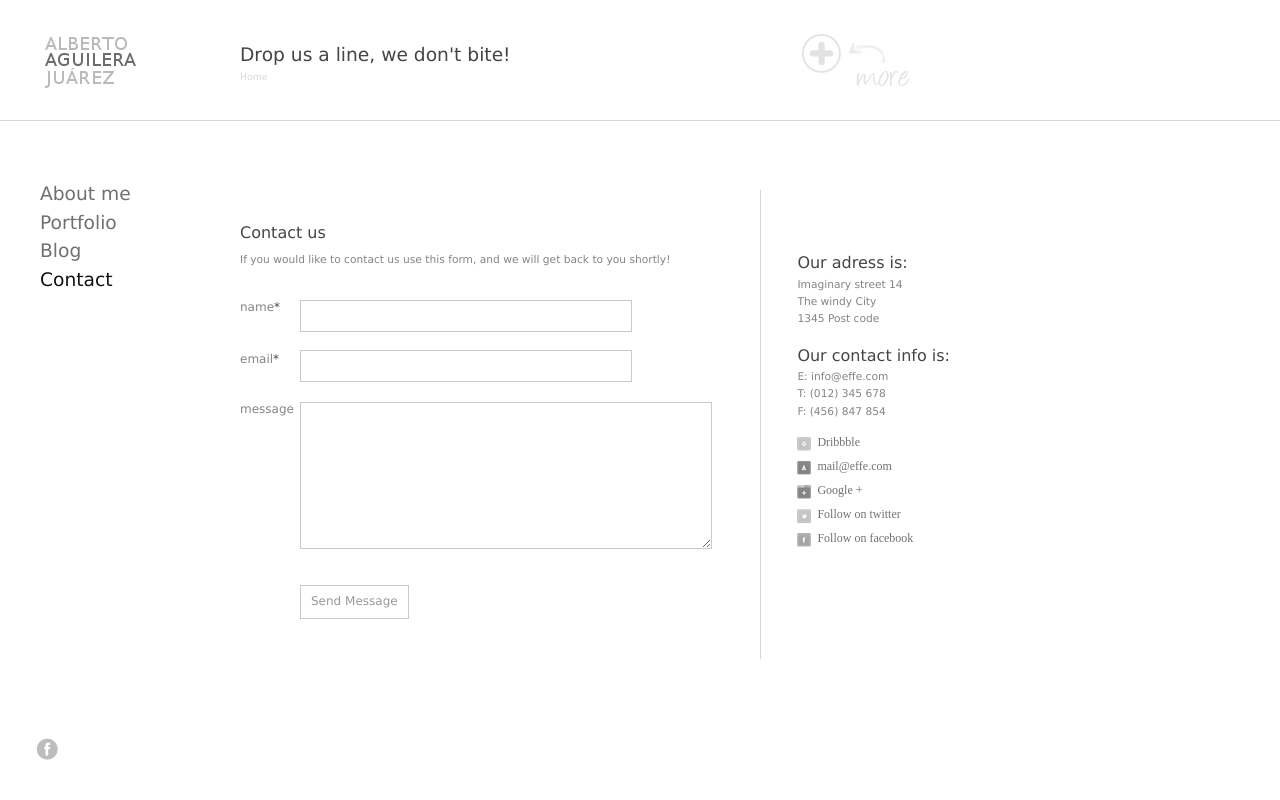
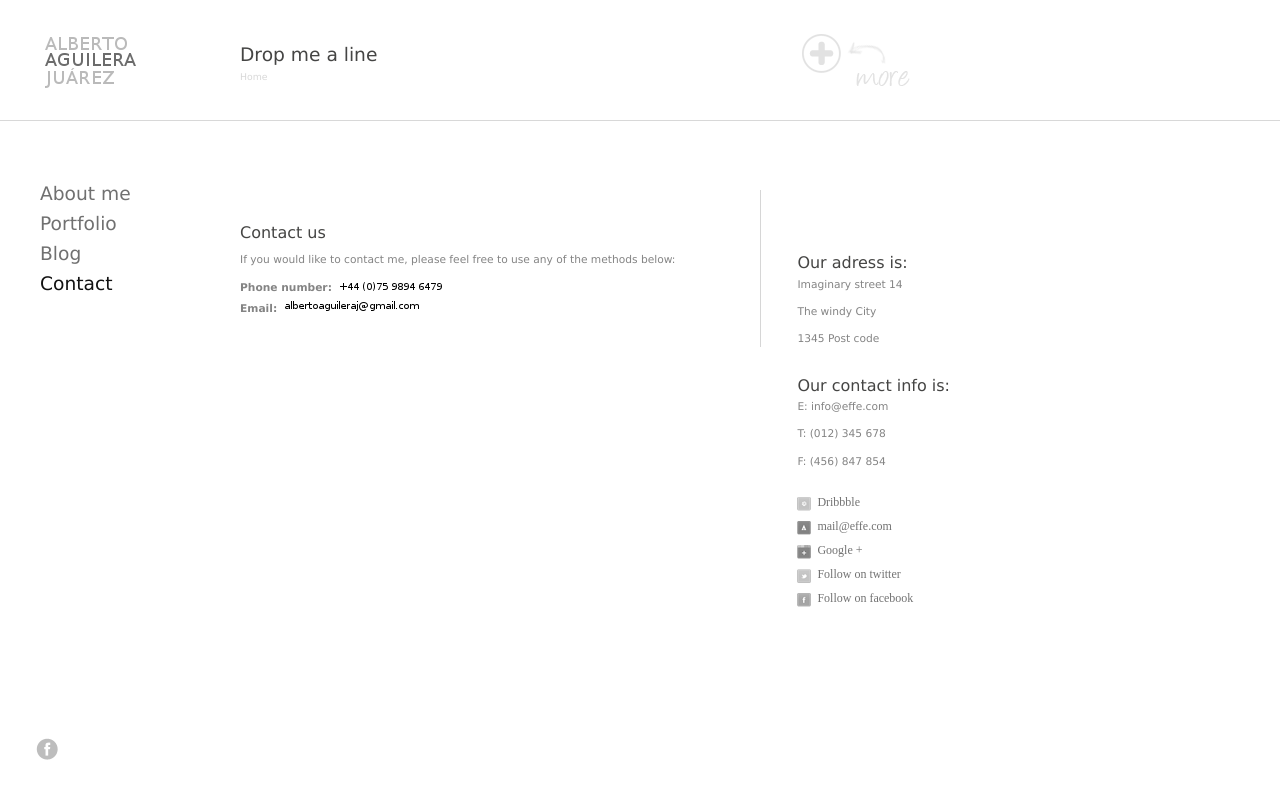
Before and after one commit to drimer/albertoaj_com, a Python web app: template templates/contact.html in a window 1280 px wide. Run offline with Jinja, Linux system fonts and the light colour scheme; the template is opened without the code that fills it, so the values that code supplies are empty; some web fonts are replaced.

Commit message:
contact: Add my contact details

```diff
--- a/static/css/style.css
+++ b/static/css/style.css
@@ -76,11 +76,19 @@ General CSS
 	margin-left: 240px;
 	z-index: 1;
 }
+ul {
+	font-family: Verdana, Arial, sans-serif;
+	line-height: 1.6em;
+	color: #848484;
+	font-size: 8pt;
+        margin-bottom: 10px;
+}
 p {
 	font-family: Verdana, Arial, sans-serif;
 	line-height: 1.6em;
 	color: #848484;
 	font-size: 8pt;
+	margin-bottom: 10px;
 }
 h1 {
 	font-family: 'Droid Serif', Verdana, Arial, sans-serif;
@@ -986,6 +994,9 @@ Contact CSS
 #contact p {
 	padding-top: 5px;
 }
+#contact .contact_method {
+        font-weight: bold;
+}
 #contactform h6 {
 	font-size: 12px;
 	color: #848484;
--- a/templates/contact.html
+++ b/templates/contact.html
@@ -2,56 +2,23 @@
 
 {% extends "base.html" %}
 
-{% block title %}Effe - Contact{% endblock %}
+{% block title %}Contact{% endblock %}
 
 {% block scripts %}
 <!-- Load contact check -->
-<script type="text/javascript">
-function MM_validateForm() { //v4.0
-  if (document.getElementById){
-    var i,p,q,nm,test,num,min,max,errors='',args=MM_validateForm.arguments;
-    for (i=0; i<(args.length-2); i+=3) { test=args[i+2]; val=document.getElementById(args[i]);
-      if (val) { nm=val.name; if ((val=val.value)!="") {
-        if (test.indexOf('isEmail')!=-1) { p=val.indexOf('@');
-          if (p<1 || p==(val.length-1)) errors+='- '+nm+' must contain an e-mail address.\n';
-        } else if (test!='R') { num = parseFloat(val);
-          if (isNaN(val)) errors+='- '+nm+' must contain a number.\n';
-          if (test.indexOf('inRange') != -1) { p=test.indexOf(':');
-            min=test.substring(8,p); max=test.substring(p+1);
-            if (num<min || max<num) errors+='- '+nm+' must contain a number between '+min+' and '+max+'.\n';
-      } } } else if (test.charAt(0) == 'R') errors += '- '+nm+' is required.\n'; }
-    } if (errors) alert('We are sorry, but there is an error:\n'+errors);
-    document.MM_returnValue = (errors == '');
-} }
-</script>
 {% endblock %}
 
-{% block section_header_text %}Drop us a line, we don't bite!{% endblock %}
+{% block section_header_text %}Drop me a line{% endblock %}
 
 {% block content %}
   <!--This is the START of the contact section-->
   <div id="contact">
     <h5 style="margin-top:10px;">Contact us</h5>
-    <p>If you would like to contact us use this form, and we will get back to you shortly!</p>
-    <form name="contact" action="contact.php" id="contactform" method="post">
-      <div class="boxes">
-        <h6>name<span class="required">*</span></h6>
-        <div class="box">
-          <input name="name" type="text" class="input" id="sender_name" />
-        </div>
-        <h6>email<span class="required">*</span></h6>
-        <div class="box">
-          <input name="email" type="text" class="input" id="sender_email" />
-        </div>
-        <h6>message</h6>
-        <div class="msgbox">
-          <textarea name="cf_message" rows="50" cols="30" class="message" id="cf_message"></textarea>
-        </div>
-        <div class="submitbtn">
-          <input type="submit" class="button btncolor" onClick="MM_validateForm('sender_name','','R');MM_validateForm('sender_email','','RisEmail');return document.MM_returnValue" value="Send Message" />
-        </div>
-      </div>
-    </form>
+    <p>If you would like to contact me, please feel free to use any of the methods below:</p>
+    <ul>
+    <li class="contact_method">Phone number: <img src="static/images/phone_number.png"/></li>
+    <li class="contact_method">Email: <img src="static/images/email_address.png"/></li>
+    </ul>
   </div>
   <div id="contactinfo">
     <h5>Our adress is:</h5>
```
Also changed, not shown: static/images/email_address.png (added), static/images/phone_number.png (added), 1 other file.
